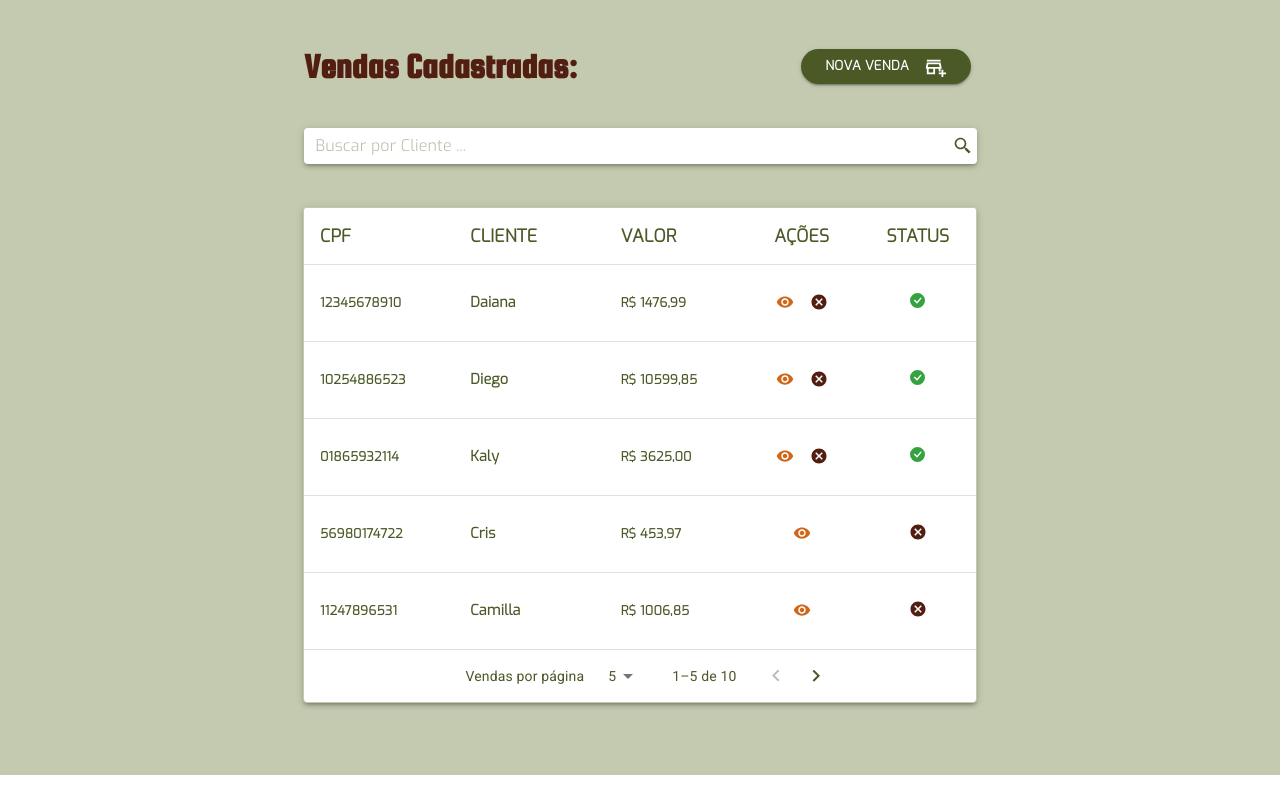
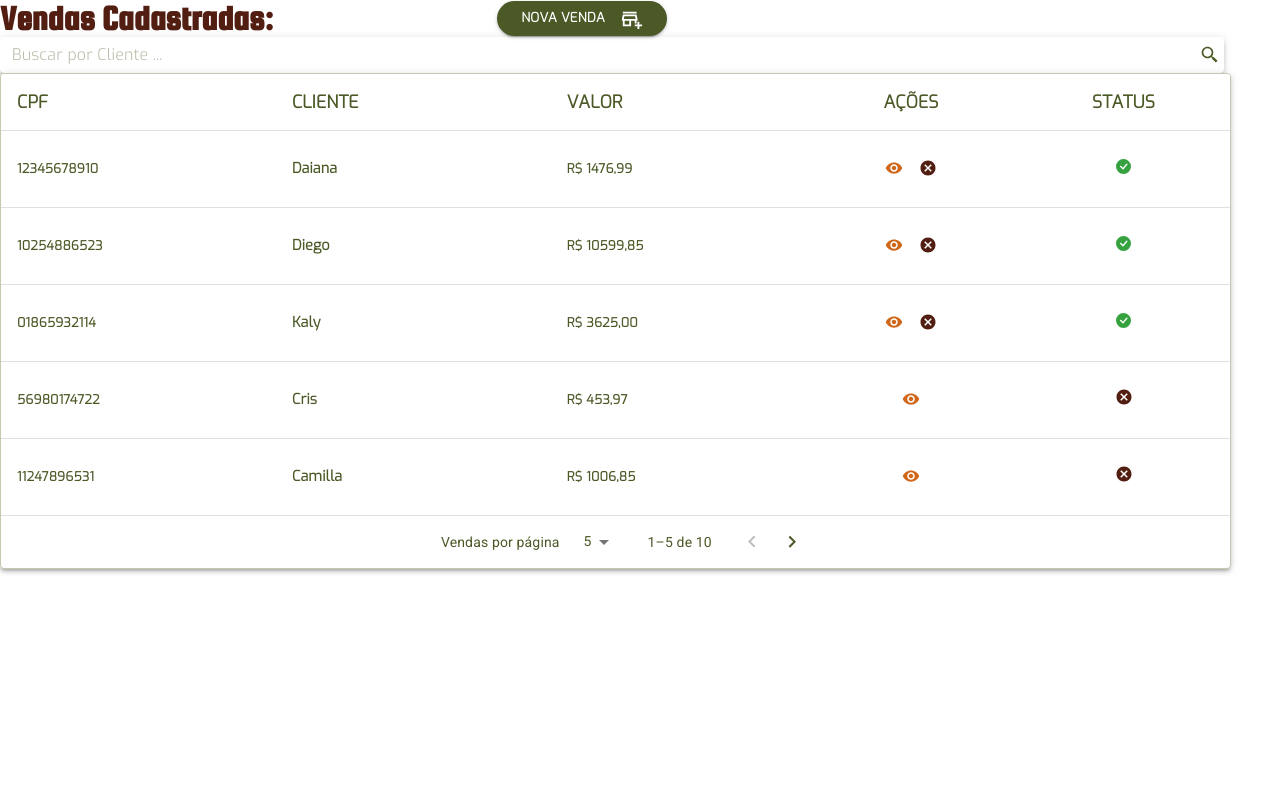
Before and after one commit to DEVin-Involves-PariPassu/M3P2-DEVinHortifruti-FrontEnd, a React (Create React App) app: page /vendas in a window 1280 px wide. Built offline with nearby package versions, Linux system fonts and the light colour scheme.

Commit message:
feat: adiciona redirecionamento de página ao botão nova venda

```diff
--- a/src/pages/Vendas/List/index.js
+++ b/src/pages/Vendas/List/index.js
@@ -5,57 +5,42 @@ import TableSale from "../../../components/TableSale";
 import ListHeader from "../../../components/ListHeader";
 import InputSearch from "components/InputSearch";
 
-const columns = [
-  { id: "cpf", label: "CPF", minWidth: 100 },
-  { id: "cliente", label: "Cliente", minWidth: 100 },
-  {
-    id: "valor",
-    label: "Valor",
-    minWidth: 90,
-    align: "left",
-    format: (value) => value.toFixed(2),
-  },
-  {
-    id: "acao",
-    label: "Ações",
-    minWidth: 70,
-    align: "center",
-  },
-  {
-    id: "status",
-    label: "Status",
-    minWidth: 70,
-    align: "center",
-  },
-];
+import { useNavigate } from "react-router";
 
 function VendaList() {
-  const [busca, setBusca] = useState("");
-  const onChange = () => {
-    setBusca(InputSearch.value);
+  let navigate = useNavigate();
 
+  function handleClick() {
+    navigate("/vendas/novo/comprador");
+  }
+
+  const [busca, setBusca] = useState([]);
+  const [data, setData] = useState([]);
+  const handleChange = (e) => {
+    setBusca(e.target.value);
+
+    console.log(busca);
     const lowerBusca = busca.toLowerCase();
 
-    const resultFilter = this.vendas.filter((data) => {
+    const resultFilter = data.filter((data) => {
       return data.nomeCliente.toLowerCase().includes(lowerBusca);
     });
 
-    this.setState({
-      nomeCliente: resultFilter,
-    });
+    setData(resultFilter);
+    // this.setState({
+    //   nomeCliente: resultFilter,
+    // });
   };
 
   return (
-    <div className="container">
-      <section className="container vendas">
-        <ListHeader paginaAtual="vendas" onClick={""}></ListHeader>
-        <InputSearch
-          placeholder={"Buscar por Cliente ..."}
-          value={busca}
-          onChange={(e) => setBusca(e.target.value)}
-        />
-        <TableSale onChange={onChange} />
-      </section>
+    <div className="pg secao">
+      <div className="secao">
+        <section className="secao vendas">
+          <ListHeader paginaAtual="vendas" onClick={handleClick}></ListHeader>
+          <InputSearch placeholder={"Buscar por Cliente ..."} />
+          <TableSale onChange={handleChange} />
+        </section>
+      </div>
     </div>
   );
 }
```
